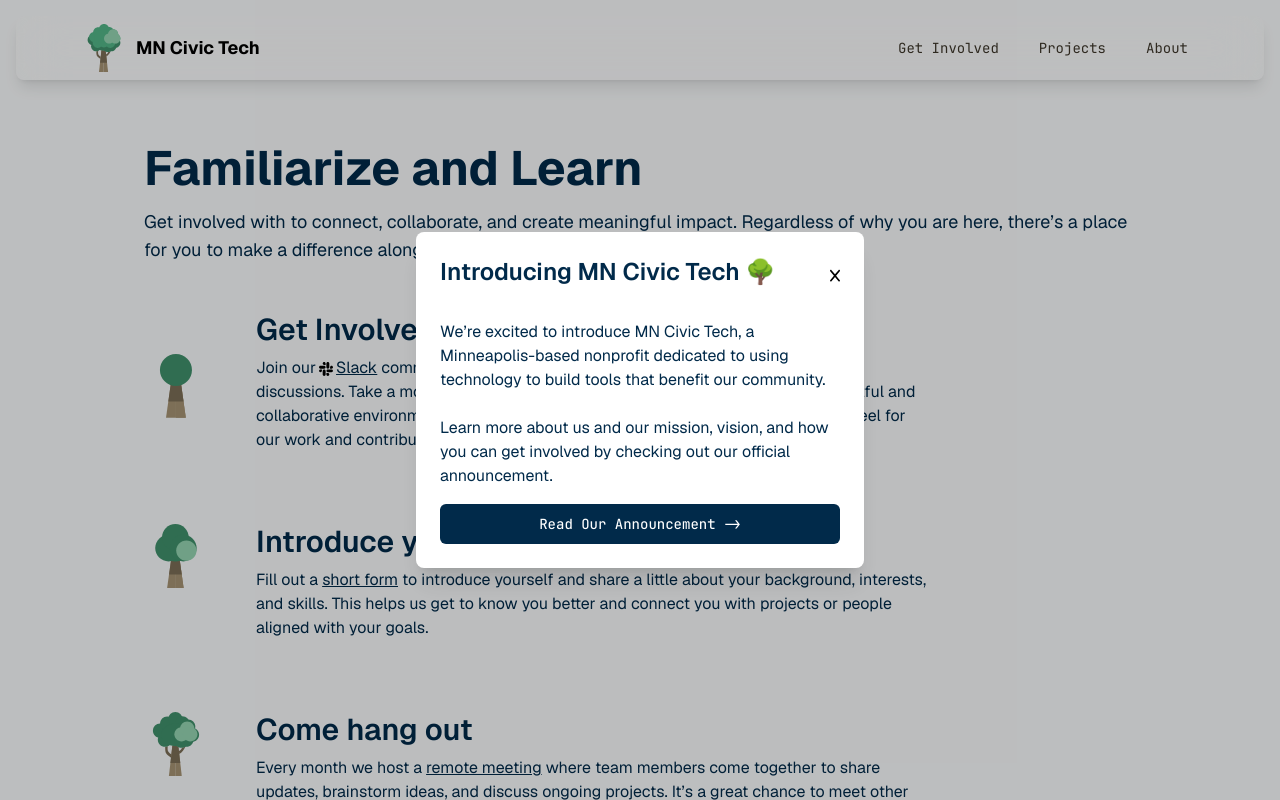
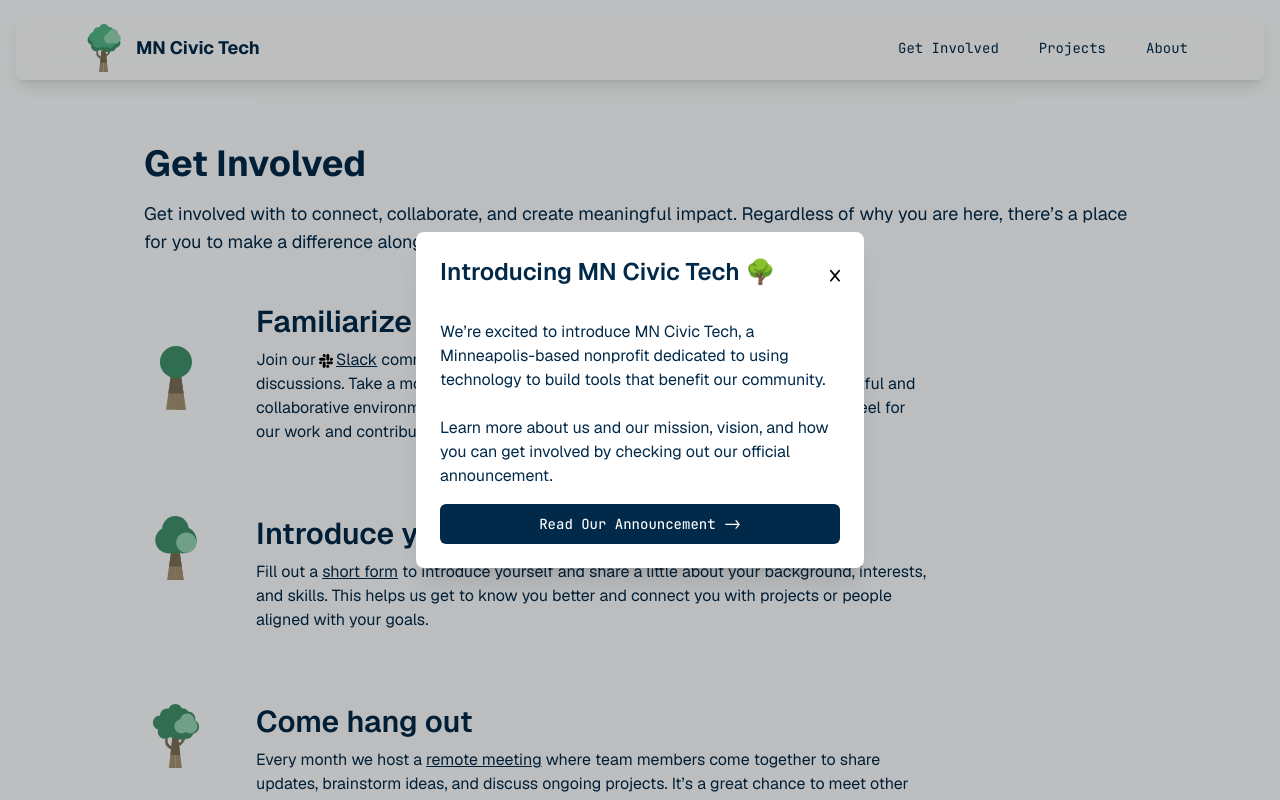
Before and after one commit to MNCivicTech/mncivictech.org, a Next.js app: page /get-involved in a window 1280 px wide. Shown: the top 800 px of the page. Built offline with nearby package versions, Linux system fonts and the light colour scheme.

Commit message:
chore: small visual changes

```diff
--- a/src/app/(home)/page.tsx
+++ b/src/app/(home)/page.tsx
@@ -4,7 +4,7 @@
 export default function HomePage() {
   return (
     <main>
-      <div className="flex min-h-screen flex-col items-center bg-gradient-to-b from-blue-200 to-green-100 p-12 pt-32 md:p-36">
+      <div className="flex min-h-screen flex-col items-center bg-gradient-to-b from-blue-50/50 to-green-50 p-12 pt-32 md:p-36">
         <Hero />
       </div>
 
--- a/src/app/(home)/whats-going-on.tsx
+++ b/src/app/(home)/whats-going-on.tsx
@@ -14,7 +14,7 @@
 
 export default function WhatsGoingOn() {
   return (
-    <div className="mx-auto bg-green-100 pb-8 text-green-900 md:px-18 lg:px-36">
+    <div className="mx-auto bg-green-50 pb-8 text-green-900 md:px-18 lg:px-36">
       <div className="flex justify-center">
         <h2 className="mb-4 text-3xl text-green-900 md:text-4xl">
           What's Going On
--- a/src/app/about/page.tsx
+++ b/src/app/about/page.tsx
@@ -47,7 +47,9 @@
 export default function AboutPage() {
   return (
     <div className="mx-auto bg-brown-50/50 p-6 pt-32 text-brown-900 md:p-36">
-      <h1 className="mb-8 font-bold text-4xl">About MN Civic Tech</h1>
+      <h1 className="mb-8 font-bold text-3xl md:text-4xl">
+        About MN Civic Tech
+      </h1>
 
       <section className="mb-12 md:mb-16">
         <p className="text-brown-900 md:text-lg">
--- a/src/app/get-involved/page.tsx
+++ b/src/app/get-involved/page.tsx
@@ -29,7 +29,7 @@
 export default function GetInvolvedPage() {
   return (
     <div className="mx-auto bg-blue-50/5 p-6 pt-32 text-blue-900 md:p-36">
-      <h1 className="mb-4 font-bold">Familiarize and Learn</h1>
+      <h1 className="mb-4 font-bold text-3xl md:text-4xl">Get Involved</h1>
       <p className="mb-12 md:text-lg">
         Get involved with to connect, collaborate, and create meaningful impact.
         Regardless of why you are here, there’s a place for you to make a
@@ -43,7 +43,7 @@
         </div>
 
         <div>
-          <h2 className="font-semibold">Get Involved</h2>
+          <h2 className="font-semibold">Familiarize and Learn</h2>
           <p className="mt-2 max-w-2xl text-sm md:text-base">
             Join our
             <Link href={SLACK_LINK} className="inline underline">
--- a/src/app/navbar.tsx
+++ b/src/app/navbar.tsx
@@ -20,7 +20,7 @@
       <Link
         href={href}
         onClick={() => setIsOpen(false)}
-        className="rounded-md px-1 py-2 text-brown-900 text-sm hover:underline lg:px-3"
+        className="rounded-md px-1 py-2 text-blue-900 text-sm hover:underline lg:px-3"
       >
         {children}
       </Link>
@@ -50,7 +50,7 @@
             <div className="flex items-center">
               <Link href="/" className="flex items-center">
                 <LogoIcon className="size-12" />
-                <span className="ml-2 font-bold font-sans text-lg">
+                <span className="ml-2 font-bold font-sans text-blue-900 text-lg">
                   MN Civic Tech
                 </span>
               </Link>
--- a/src/app/projects/page.tsx
+++ b/src/app/projects/page.tsx
@@ -31,7 +31,7 @@
 export default function ProjectsPage() {
   return (
     <main className="flex min-h-screen flex-col bg-purple-50/50 p-6 pt-32 md:p-12 md:pt-32">
-      <h1 className="md:mb-8">Our Projects</h1>
+      <h1 className="text-3xl md:mb-8 md:text-4xl">Our Projects</h1>
 
       <p className="mb-6 max-w-3xl md:mb-12 md:text-lg">
         At MN Civic Tech, we're dedicated to creating open-source,
```
